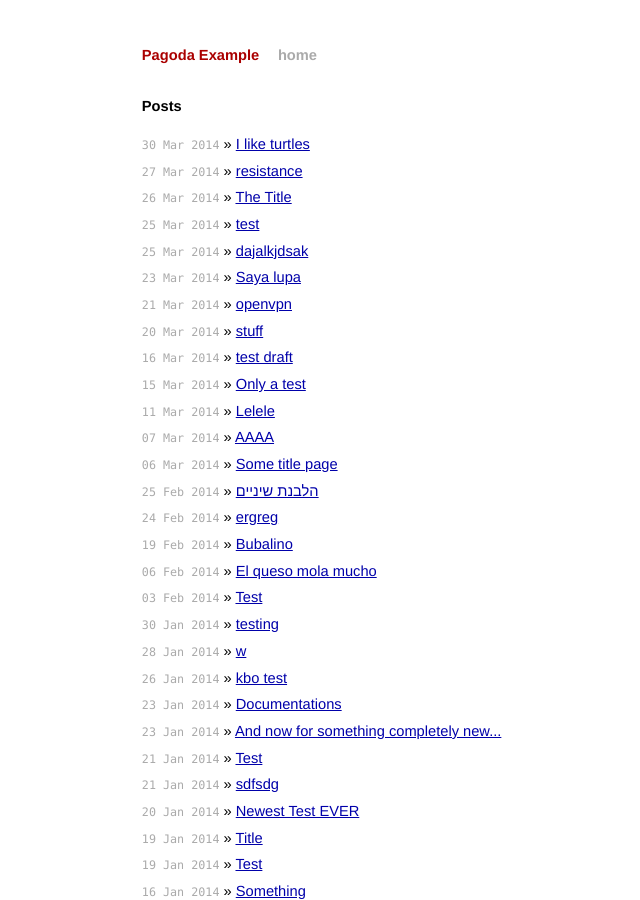
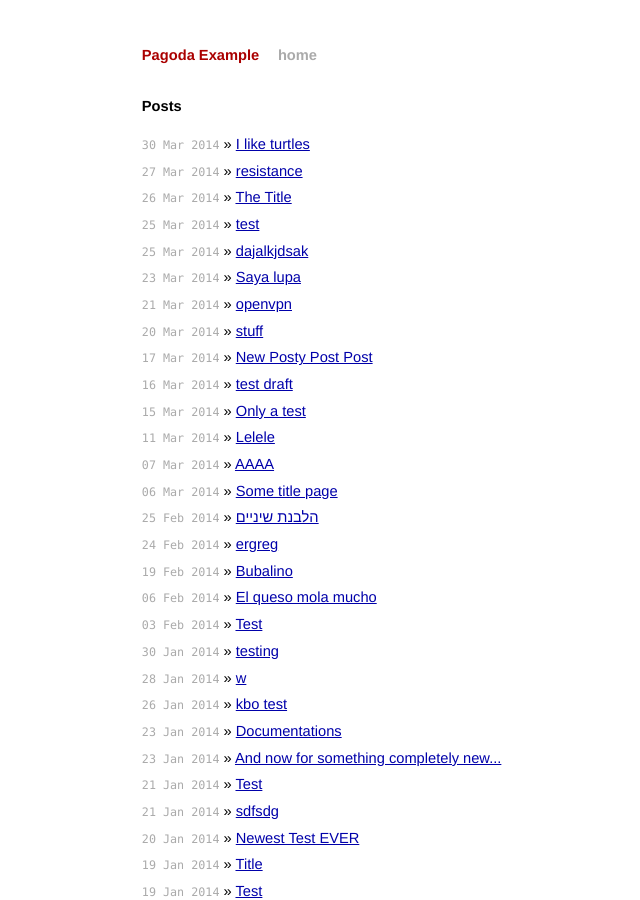
Before and after one commit to alagu/pagoda-demo-blog, a Jekyll site: the page built from index.html, in a window 1280 px wide and 900 px high. Shown: the whole window, without its empty margins (190-830 px from the left). Built offline with Jekyll 4.4.1, drawn with Linux system fonts in a browser that asks for light colours; Markdown is read by kramdown in place of the engine named in the settings; some of the changed lines change nothing that is shown.

Commit message:
Changed 2014-03-17-new-posty-post-post.md

```diff
--- a/_posts/2014-03-17-new-posty-post-post.md
+++ b/_posts/2014-03-17-new-posty-post-post.md
@@ -1,8 +1,8 @@
 ---
 title: New Posty Post Post
 layout: post
-published: false
-tags: posty post
+published: hgfhfgh
+tags: posty postfhfgh
 ---
 fdsgdgdfg
 dsfgdsfgdsfg
```
